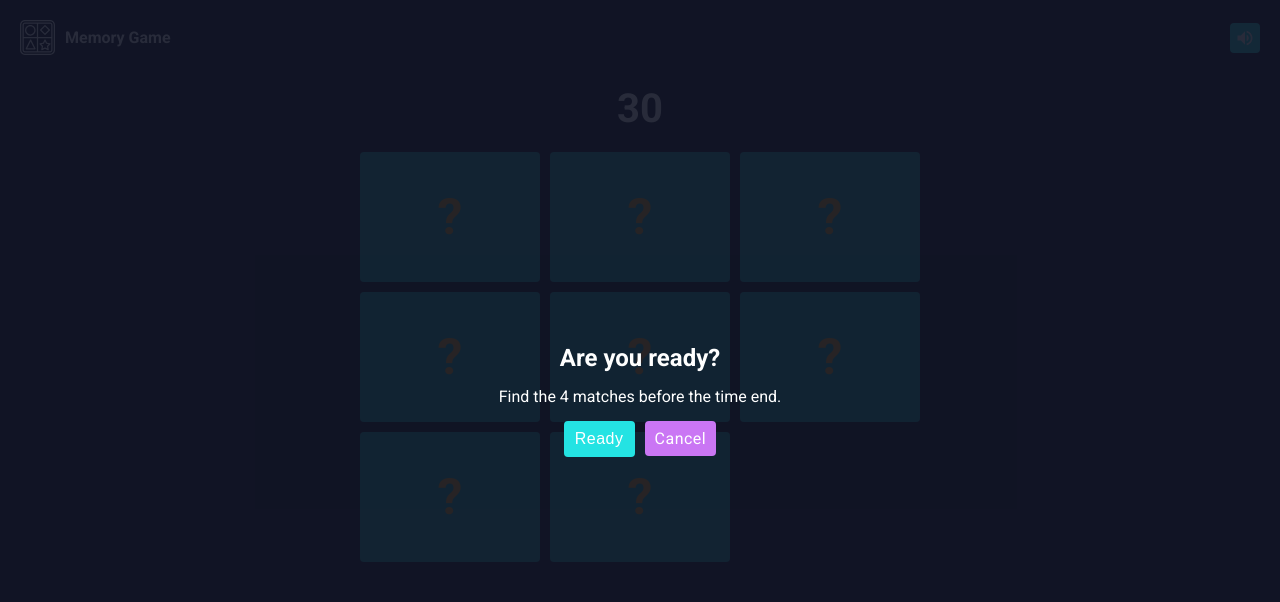
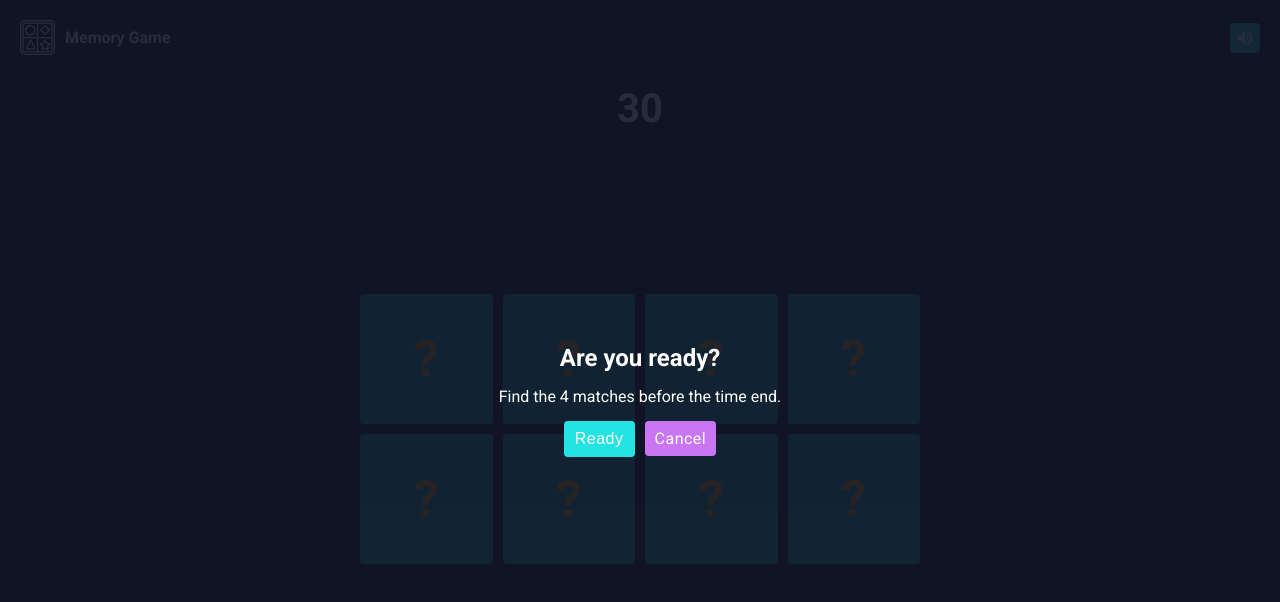
Before and after one commit to IrvingRR/memory-game, a React (Vite) app: page /game in a window 1280 px wide. Shown: the top 602 px of the page. Built offline with nearby package versions, Linux system fonts and the light colour scheme.

Commit message:
[Design]: Modifying size of the grid

```diff
--- a/src/styled/components/GameBoard.styles.js
+++ b/src/styled/components/GameBoard.styles.js
@@ -5,11 +5,12 @@ export const GameBoardElement = styled.div`
     max-width: 600px;
     padding: 20px;
     display: grid;
-    grid-template-columns: repeat(auto-fill, minmax(150px, 1fr));
+    grid-template-columns: repeat(auto-fill, minmax(130px, 1fr));
     grid-auto-rows: 130px;
     grid-auto-flow: dense;
     grid-gap: 10px;
     align-items: center;
     justify-content: center;
+    margin: auto;
 
 `;
--- a/src/styled/screens/GameScreen.styles.js
+++ b/src/styled/screens/GameScreen.styles.js
@@ -10,6 +10,7 @@ export const GameContainer = styled.div`
 
 export const GameContent = styled.div`
     width: 100%;
+    height: 80%;
     display: flex;
     flex-direction: column;
     align-items: center;
```
